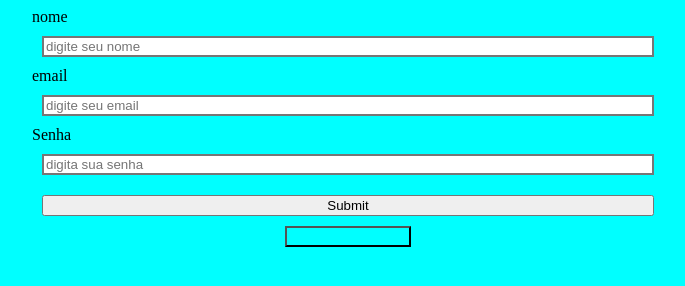
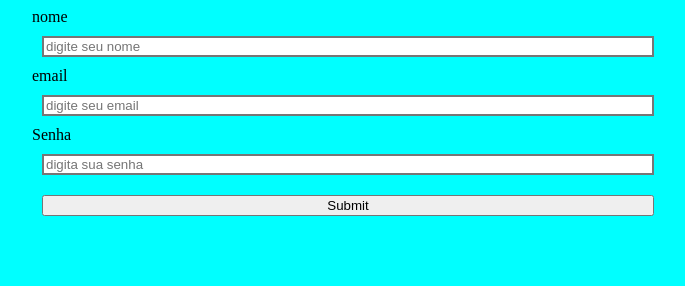
Before and after one commit to Nickolaslira7/desafiotest, a plain HTML site: page index.html in a window 1280 px wide. Shown: the whole page, without its empty margins (292-977 px from the left). Drawn offline with Linux system fonts and the light colour scheme.

Commit message:
ALTERAÇÃO

```diff
--- a/index.html
+++ b/index.html
@@ -15,7 +15,7 @@
         <label for="">Senha</label>
         <input id="password" type="password" placeholder="digita sua senha" required minlength="8">
         <input id="submit"type="submit">
-        <input id="button" type="button">
+
 
 
     </form>
```
